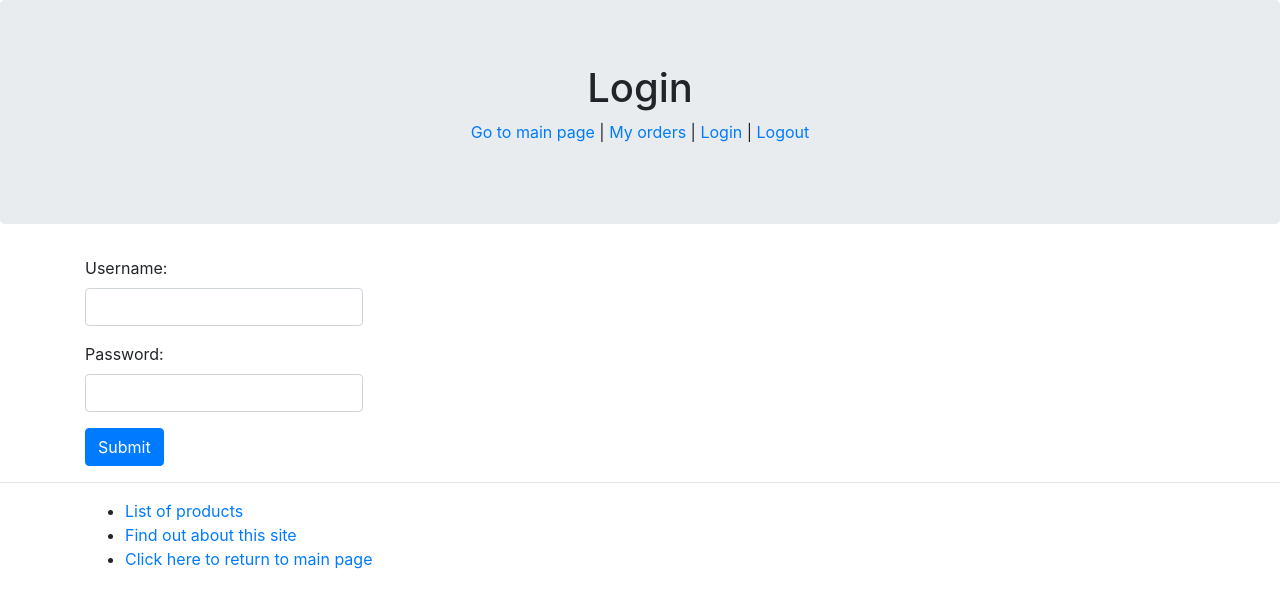
After one commit to TheRushh/mySite, a Django app: page /myapp/login/ in a window 1280 px wide. The commit adds this page. Shown: the top 608 px of the page. Run offline with Django 3.2, Linux system fonts and the light colour scheme; some libraries are stand-ins or nearby versions.

Commit message:
Update 8

```diff
--- a/mySite/urls.py
+++ b/mySite/urls.py
@@ -19,7 +19,7 @@ from django.urls import path, include
 urlpatterns = [
     path('admin/', admin.site.urls),
     #Line below will show App level views when Site will be called
-    path('myapp/', include('myapp.urls')),
+    path('myapp/', include('myapp.urls', namespace='myapp')),
 ]
 
 # handler404 = myapp_views.error_404()
--- a/myapp/templates/myapp/about.html
+++ b/myapp/templates/myapp/about.html
@@ -1,6 +1,6 @@
 {% extends 'myapp/base.html' %}
 {% block title %}About{% endblock %}
-{% block myname %} Group 4 {% endblock %}
 {% block body_block %}
-<h2>{{ msg }}</h2>
+    <h2>{{ msg }}</h2>
+    <h3>{{ visits }} number of visit(s)</h3>
 {% endblock %}
--- a/myapp/templates/myapp/base.html
+++ b/myapp/templates/myapp/base.html
@@ -9,19 +9,24 @@
     </head>
  <body>
  <div class="jumbotron text-center">
-    <h1 id="header">{% block myhdg %}Hello {% block myname %}User{% endblock %} {% endblock %}</h1>
-    <p><a href="{% url 'index' %}">Go to main page</a></p>
+    <h1 id="header">{% block myhdg %}Hello {{ request.user.first_name }} {% endblock %}</h1>
+    <p><a href="{% url 'myapp:index' %}">Go to main page</a> |
+        <a href="{% url 'myapp:myorders' %}">My orders</a> |
+        <a href="{% url 'myapp:user_login' %}">Login</a> |
+        <a href="{% url 'myapp:user_logout' %}">Logout</a></p>
+
+
  </div>
 
- <div class="container">K
+ <div class="container">
  {% block body_block %}*** {% endblock %}
  </div>
  <hr/>
- <div class="page-footer">
+ <div class="container">
  <ul>
-     <li class="hbar1"><a href="{% url 'products' %}">List of products</a></li>
-     <li class="hbar1"><a href="{% url 'about' %}">Find out about this site</a></li>
-     <li class="hbar1"><a href = "{% url 'index' %}">Click here to return to main page</a><br/></li>
+     <li class="hbar1"><a href="{% url 'myapp:products' %}">List of products</a></li>
+     <li class="hbar1"><a href="{% url 'myapp:about' %}">Find out about this site</a></li>
+     <li class="hbar1"><a href = "{% url 'myapp:index' %}">Click here to return to main page</a><br/></li>
  </ul>
  </div>
  </body>
--- a/myapp/templates/myapp/detail.html
+++ b/myapp/templates/myapp/detail.html
@@ -1,6 +1,6 @@
 {% extends 'myapp/base.html' %}
 {% block title %}{{ category.name }}{% endblock %}
-{% block myname %}Grouup 4 {% endblock %}
+
 {% block body_block %}
 <h3>Warehouse for {{ category.name }} is at {{ category.warehouse }}</h3>
 {% if products %}
@@ -8,7 +8,7 @@
 <ol>
     {% for prod in products %}
     <li>
-        <a href="{% url 'productdetail' prod.id %}">
+        <a href="{% url 'myapp:productdetail' prod.id %}">
             <p>{{ prod.name }}</p>
         </a>
     </li>
--- a/myapp/templates/myapp/index.html
+++ b/myapp/templates/myapp/index.html
@@ -1,12 +1,12 @@
 {% extends 'myapp/base.html' %}
-{% block myname %}Group 4{% endblock %}
 {% block body_block %}
+    {{ msg }}
     {% if cat_list %}
         <h2>List of Categories</h2>
             <ol>
                 {% for cat in cat_list %}
                     <li>
-                    <a href="{% url 'detail' cat.pk %}">
+                        <a href="{% url 'myapp:detail' cat.pk %}">
                             <p>{{ cat.name }}</p>
                         </a>
                     </li>
@@ -15,5 +15,4 @@
         {% else %}
             <strong>There is no available Categories!</strong>
     {% endif %}
-
 {% endblock %}
--- /dev/null
+++ b/myapp/templates/myapp/login.html
@@ -0,0 +1,17 @@
+{% extends 'myapp/base.html' %}
+{% block myhdg %}Login{% endblock %}
+{% block title %}Login{% endblock %}
+{% block body_block %}
+    <form action="" method="post" class="w-25">
+        {% csrf_token %}
+        <div class="form-group">
+            <label for="username">Username:</label>
+            <input type="text" class="form-control" id="username" name="username">
+        </div>
+        <div class="form-group">
+            <label for="password">Password:</label>
+            <input type="password" class="form-control" id="password" name="password">
+        </div>
+        <button type="submit" class="btn btn-primary">Submit</button>
+    </form>
+{% endblock %}
--- a/myapp/templates/myapp/order_response.html
+++ b/myapp/templates/myapp/order_response.html
@@ -1,5 +1,4 @@
 {% extends 'myapp/base.html' %}
-{% block myname %}Group 4{% endblock %}
 {% block body_block %}
 <h2>{{ msg }}</h2>
 
--- a/myapp/templates/myapp/placeorder.html
+++ b/myapp/templates/myapp/placeorder.html
@@ -1,6 +1,5 @@
 {% extends 'myapp/base.html' %}
 {% block title %}Products{% endblock %}
-{% block myname %}Group 4 {% endblock %}
 {% block body_block %}
     <h2>List of Products</h2>
     <table class="table table-hover table-bordered">
--- a/myapp/templates/myapp/productdetail.html
+++ b/myapp/templates/myapp/productdetail.html
@@ -1,6 +1,5 @@
 {% extends 'myapp/base.html' %}
 {% block title %}{{ product.name }}{% endblock %}
-{% block myname %}Group 4 {% endblock %}
 {% block body_block %}
     <h3>{{ product.name }}</h3>
     <table class="table table-striped">
--- a/myapp/templates/myapp/products.html
+++ b/myapp/templates/myapp/products.html
@@ -1,16 +1,15 @@
 {% extends 'myapp/base.html' %}
 {% block title %}Products{% endblock %}
-{% block myname %}Group 4 {% endblock %}
 {% block body_block %}
     <h2>List of Products</h2>
     <ol>
         {% for product in prod_list %}
             <li>
-                <a href="{% url 'productdetail' product.id %}"><p>{{ product.name }}</p></a>
+                <a href="{% url 'myapp:productdetail' product.id %}"><p>{{ product.name }}</p></a>
             </li>
         {% endfor %}
     </ol>
     <ul>
-    <li class="hbar1"><a href = "{% url 'placeorder' %}">Click here to place order</a><br/></li>
+    <li class="hbar1"><a href = "{% url 'myapp:placeorder' %}">Click here to place order</a><br/></li>
     </ul>
 {% endblock %}
--- a/myapp/urls.py
+++ b/myapp/urls.py
@@ -1,5 +1,7 @@
 from django.urls import include, re_path, path
 from .views import *
+
+app_name = 'myapp'
 
 urlpatterns = [
     re_path(r'^$', index, name='index'),
@@ -7,6 +9,9 @@ urlpatterns = [
     re_path(r'^category/(?P<cat_no>\d+)/$', detail, name='detail'),
     re_path(r'^products/$', products, name='products'),
     re_path(r'^placeorder/$', place_order, name='placeorder'),
-    re_path(r'^products/(?P<prod_id>\d+)/$', productdetail, name='productdetail')
+    re_path(r'^products/(?P<prod_id>\d+)/$', productdetail, name='productdetail'),
+    re_path(r'^login/$', user_login, name='user_login'),
+    re_path(r'^logout/$', user_logout, name='user_logout'),
+    re_path(r'^myorders/$', myorders, name='myorders'),
     # re_path(r'^contactus\d*/$', contact, name='contact'),
 ]
--- a/myapp/views.py
+++ b/myapp/views.py
@@ -1,22 +1,73 @@
 from django.shortcuts import render, redirect, get_object_or_404, render_to_response
-
 from myapp.models import Product
 from .models import *
 from .forms import *
-from django.http import HttpResponse
+from django.urls import reverse
+from django.http import HttpResponse, HttpResponseRedirect
+from django.contrib.auth import authenticate, login, logout
+from django.contrib.auth.decorators import login_required, user_passes_test
+import pandas as pd
 
 
 # Create your views here.
 
+
+def user_login(request):
+    # print(request)
+    # print(request.session)
+    # print(request.session.keys())
+    if request.method == 'POST':
+        username = request.POST.get("username")
+        password = request.POST.get("password")
+        # print(username, password)
+        user = authenticate(username=username, password=password)
+        print(user)
+        if user is not None:
+            if user.is_active:
+                login(request, user)
+                dt = datetime.datetime.now()
+                request.session['last_login'] = str(dt)
+                request.session.set_expiry(3600)
+                return HttpResponseRedirect(reverse('myapp:index'))
+            else:
+                return HttpResponse('Your account is disabled.')
+        else:
+            return HttpResponse('Invalid login details.')
+
+    else:
+        return render(request, 'myapp/login.html')
+
+
+@login_required
+def user_logout(request):
+    logout(request)
+    return HttpResponseRedirect(reverse('myapp:index'))
+
+
 def index(request):
+    msg = ''
+    if 'last_login' in request.session.keys():
+        last_login = pd.to_datetime(request.session.get('last_login'))
+        msg = last_login
+    else:
+        msg = 'Your last login was 1 hour ago'
     cat_list = Category.objects.all().order_by('id')[:10]
-    return render(request, 'myapp/index.html', {'cat_list': cat_list})
+    return render(request, 'myapp/index.html', {'cat_list': cat_list, 'msg': msg})
     # return render(request, 'index.html',{})
 
 
 def about(request):
     msg = 'This is an Online Store App'
-    return render(request, 'myapp/about.html', {'msg': msg})
+    # print(request.COOKIES)
+    if 'visits' not in request.COOKIES:
+        response = render(request, 'myapp/about.html', {'msg': msg, 'visits': 1})
+        response.set_cookie('visits', 1)
+    else:
+        visits = int(request.COOKIES['visits'])
+        visits += 1
+        response = render(request, 'myapp/about.html', {'msg': msg, 'visits': visits})
+        response.set_cookie('visits', visits)
+    return response
 
 
 def detail(request, cat_no):
@@ -34,7 +85,7 @@ def detail(request, cat_no):
 
 def products(request):
     prod_list = Product.objects.all().order_by('id')[:10]
-    return render(request, 'myapp/products.html', {'prod_list':prod_list})
+    return render(request, 'myapp/products.html', {'prod_list': prod_list})
 
 
 def productdetail(request, prod_id):
@@ -43,11 +94,11 @@ def productdetail(request, prod_id):
         form = InterestForm(request.POST)
         if form.is_valid():
             interested = form.cleaned_data['intersted']
-            print(interested)
+            # print(interested)
             if interested == '1':
                 product.interested += 1
                 product.save()
-            return redirect('index')
+            return redirect('myapp:index')
     else:
         form = InterestForm()
     return render(request, 'myapp/productdetail.html', {'product': product, 'form': form})
@@ -65,7 +116,22 @@ def place_order(request):
                 msg = 'Order Placed Successfully'
             else:
                 msg = 'We do not have sufficient stock to fill your order'
-            return render(request, 'myapp/order_response.html', {'msg':msg})
+            return render(request, 'myapp/order_response.html', {'msg': msg})
     else:
         form = OrderForm()
-    return render(request, 'myapp/placeorder.html', {'form':form, 'msg':msg, 'prod_list':prod_list})
+    return render(request, 'myapp/placeorder.html', {'form': form, 'msg': msg, 'prod_list':prod_list})
+
+
+def myorders(request):
+    user = request.user
+    if user.is_authenticated:
+        # print('myorder', user.username)
+        client = Client.objects.get(username=user.username)
+        if type(client) is Client:
+            orders = Order.objects.filter(client=client)
+            # print(orders)
+            return render(request, 'myapp/myorders.html', {'orders': orders, 'client':client})
+
+    else:
+        return HttpResponse('You are not authenticated')
+    return 0
```
Also changed, not shown: myapp/templates/myapp/myorders.html (added, +37 -0 lines), db.sqlite3. Lines whose indentation alone changed are shown as unchanged.
